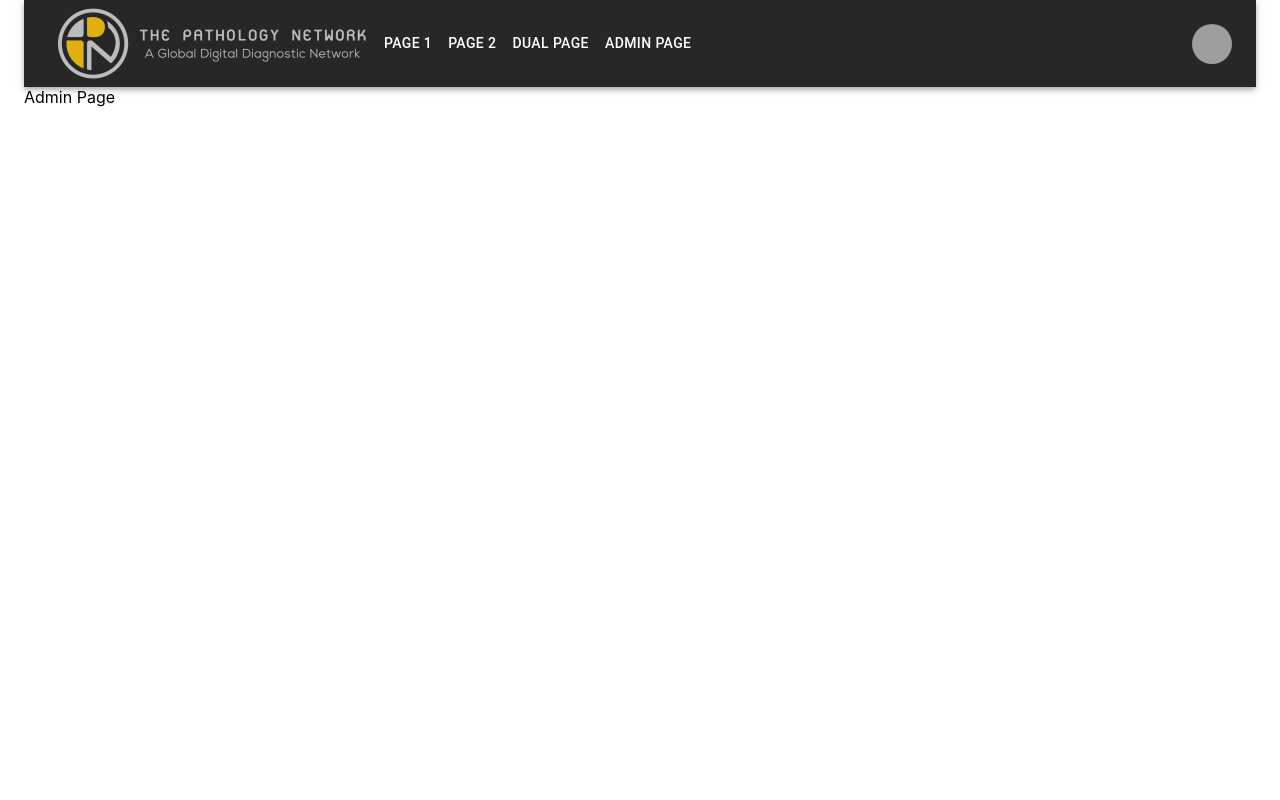
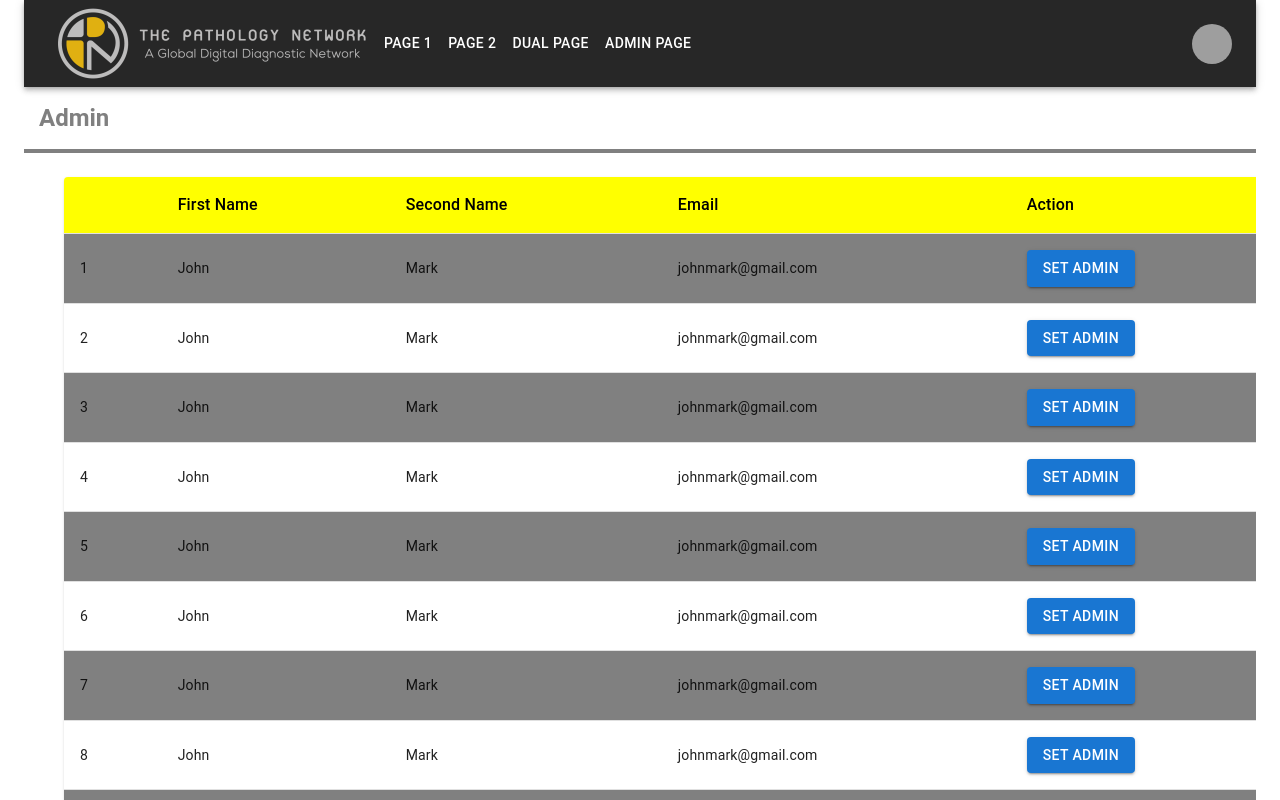
Before and after one commit to dickenzoh/TPN-Mern-stack-Test-Project, a React (Create React App) app in the folder client/: page /admin in a window 1280 px wide. Shown: the top 800 px of the page. Built offline with nearby package versions, Linux system fonts and the light colour scheme; grey boxes are pictures that could not be loaded.

Commit message:
added admin page user list

```diff
--- a/client/src/App.js
+++ b/client/src/App.js
@@ -1,6 +1,6 @@
-import React from "react";
+import React, { useState } from "react";
 import { Container } from "@material-ui/core";
-import { BrowserRouter, Routes, Route } from "react-router-dom";
+import { BrowserRouter, Routes, Route, Navigate } from "react-router-dom";
 import PageDual from "./Pages/PageDual/PageDual";
 import PageOne from "./Pages/PageOne/PageOne";
 import PageTwo from "./Pages/PageTwo/PageTwo";
@@ -10,6 +10,7 @@ import Auth from "./Pages/Auth/Auth";
 import Navbar from "./Components/Navbar/Navbar";
 
 const App = () => {
+  const [admin, setAdmin] = useState(true);
   return (
     <BrowserRouter>
       <Container maxWidth="xl">
@@ -19,8 +20,12 @@ const App = () => {
           <Route path="/auth" exact element={<Auth />} />
           <Route path="/pagedual" exact element={<PageDual />} />
           <Route path="/pagetwo" exact element={<PageTwo />} />
-          <Route path="/admin" exact element={<AdminPage />} />
           <Route path="/profile" exact element={<ProfilePage />} />
+          <Route
+            path="/admin"
+            exact
+            element={admin ? <AdminPage /> : <Navigate replace to="/" />}
+          />
         </Routes>
       </Container>
     </BrowserRouter>
--- /dev/null
+++ b/client/src/Components/Table/Table.js
@@ -0,0 +1,108 @@
+import {
+  Alert,
+  Button,
+  Paper,
+  Snackbar,
+  Table,
+  TableBody,
+  TableCell,
+  TableContainer,
+  TableHead,
+  TableRow,
+  Typography,
+} from "@mui/material";
+import { Box } from "@mui/system";
+import React from "react";
+import { Link, useNavigate } from "react-router-dom";
+import "./style.css";
+
+const UserList = ({ users }) => {
+  console.log(users);
+
+  const navigate = useNavigate();
+
+  const handleSetAdmin = (user) => {
+    user.role = "admin";
+    console.log(user);
+  };
+
+  return (
+    <Box
+      gridColumn="span 4"
+      gridRow="span 2"
+      backgroundColor="primary"
+      overflow="auto"
+    >
+      <Box
+        display="flex"
+        justifyContent="space-between"
+        alignItems="center"
+        borderBottom={`4px solid grey`}
+        colors="grey"
+        p="15px"
+      >
+        <Typography color="grey" variant="h5" fontWeight="600">
+          Admin
+        </Typography>
+      </Box>
+
+      <TableContainer component={Paper} sx={{ mx: 5, mt: 3 }}>
+        <Table>
+          <TableHead sx={{ backgroundColor: "yellow" }}>
+            <TableRow>
+              <TableCell></TableCell>
+              <TableCell>
+                <Typography sx={{ color: "#000", fontWeight: 500 }}>
+                  First Name
+                </Typography>
+              </TableCell>
+              <TableCell>
+                <Typography sx={{ color: "#000", fontWeight: 500 }}>
+                  Second Name
+                </Typography>
+              </TableCell>
+              <TableCell>
+                <Typography sx={{ color: "#000", fontWeight: 500 }}>
+                  Email
+                </Typography>
+              </TableCell>
+              <TableCell>
+                <Typography sx={{ color: "#000", fontWeight: 500 }}>
+                  Action
+                </Typography>
+              </TableCell>
+            </TableRow>
+          </TableHead>
+          <TableBody>
+            {users.map((user, index) => (
+              <TableRow
+                style={
+                  index % 2 === 0
+                    ? { background: "grey" }
+                    : { background: "white" }
+                }
+              >
+                <TableCell>{index + 1}</TableCell>
+                <TableCell>{user.firstName}</TableCell>
+                <TableCell>{user.lastName}</TableCell>
+                <TableCell>{user.email}</TableCell>
+                <TableCell>
+                  <Button
+                    onClick={() => handleSetAdmin(user)}
+                    variant="contained"
+                    color="primary"
+                    borderRadius="4px"
+                  >
+                    Set Admin
+                  </Button>
+                </TableCell>
+              </TableRow>
+            ))}
+          </TableBody>
+        </Table>
+      </TableContainer>
+    </Box>
+  );
+};
+
+export default UserList;
--- /dev/null
+++ b/client/src/Components/Table/style.css
@@ -0,0 +1,6 @@
+.link {
+    color: #FFF;
+  }
+  .link:hover {
+    background-color: #fff;
+  }
--- a/client/src/Pages/AdminPage/AdminPage.js
+++ b/client/src/Pages/AdminPage/AdminPage.js
@@ -1,7 +1,25 @@
 import React from "react";
+import UserList from "../../Components/Table/Table";
 
+const users = [
+  { firstName: "John", lastName: "Mark", email: "johnmark@gmail.com" },
+  { firstName: "John", lastName: "Mark", email: "johnmark@gmail.com" },
+  { firstName: "John", lastName: "Mark", email: "johnmark@gmail.com" },
+  { firstName: "John", lastName: "Mark", email: "johnmark@gmail.com" },
+  { firstName: "John", lastName: "Mark", email: "johnmark@gmail.com" },
+  { firstName: "John", lastName: "Mark", email: "johnmark@gmail.com" },
+  { firstName: "John", lastName: "Mark", email: "johnmark@gmail.com" },
+  { firstName: "John", lastName: "Mark", email: "johnmark@gmail.com" },
+  { firstName: "John", lastName: "Mark", email: "johnmark@gmail.com" },
+  { firstName: "John", lastName: "Mark", email: "johnmark@gmail.com" },
+  { firstName: "John", lastName: "Mark", email: "johnmark@gmail.com" },
+  { firstName: "John", lastName: "Mark", email: "johnmark@gmail.com" },
+  { firstName: "John", lastName: "Mark", email: "johnmark@gmail.com" },
+  { firstName: "John", lastName: "Mark", email: "johnmark@gmail.com" },
+  { firstName: "John", lastName: "Mark", email: "johnmark@gmail.com" },
+];
 const AdminPage = () => {
-  return <div>Admin Page</div>;
+  return <UserList users={users} />;
 };
 
 export default AdminPage;
--- a/client/src/Pages/ProfilePage/ProfilePage.js
+++ b/client/src/Pages/ProfilePage/ProfilePage.js
@@ -56,7 +56,7 @@ const ProfilePage = () => {
     <Container component="main" maxWidth="xs">
       <div className={classes.paper}>
         <Typography component="h1" variant="h5">
-          Edit Profile
+          Edit Profile.
         </Typography>
         <IconButton onClick={handleImageUpload} sx={{ p: 0 }}>
           <Avatar alt="Dickens Kinoti" src="/static/images/avatar/2.jpg" />
```
